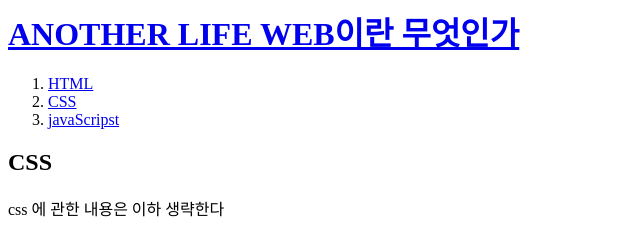
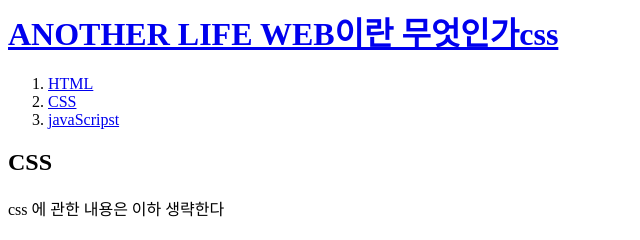
Before and after one commit to joofmailyyoung/-practiceweb, a plain HTML site: page 2.html in a window 1280 px wide. Shown: the full height of the page, 0-640 px from the left. Drawn offline with Linux system fonts and the light colour scheme.

Commit message:
Add files via upload

```diff
--- a/2.html
+++ b/2.html
@@ -1,11 +1,11 @@
 <!doctype thml>
 <html>
 <head>
-<title>찬영이1 홈페이지</title>
+<title>찬영이1 홈페이지CSS</title>
 <meta charset="utf-8">
 </head>
 <body>
-  <h1><a href="index.html">ANOTHER LIFE WEB이란 무엇인가</a></h1>
+  <h1><a href="index.html">ANOTHER LIFE WEB이란 무엇인가css</a></h1>
   <ol>
     <li><a href="1.html">HTML</a></li>
     <li><a href="2.html">CSS</a></li>
```
Also changed, not shown: 1.html (+1 -1 lines), index.html (+1 -0 lines).
